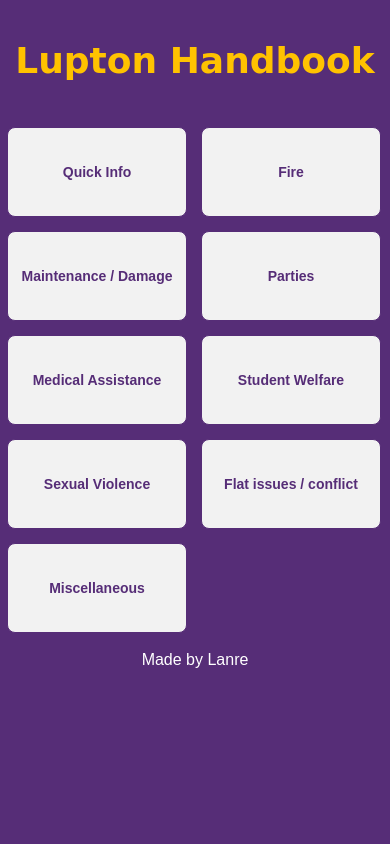
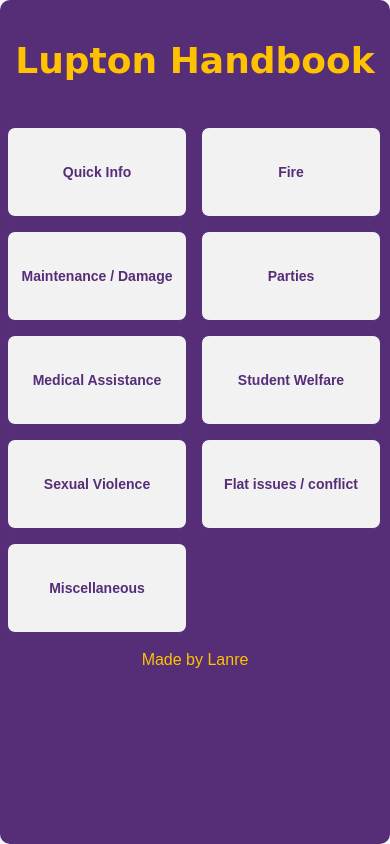
Before and after one commit to Lanrayy/Lupton-Handbook, a Flask app: page / in a window 390 px wide. Run offline with Flask 2, Linux system fonts and the light colour scheme; some web fonts are replaced.

Commit message:
Made the app  mobile only

```diff
--- a/app/static/styles.css
+++ b/app/static/styles.css
@@ -10,9 +10,19 @@ html{
 }
 
 body{
+    display: flex;
+    justify-content: center;
     width: 100%;
     height: 100%;
+    /* background-color: #562d77; */
+    background-color: rgb(246, 246, 246);
+}
+
+.app-container{
+    /* min-height: 844px; */
+    max-width: 390px;
     background-color: #562d77;
+    border-radius: 10px;
 }
 
 /* App title */
@@ -138,7 +148,7 @@ p {
     width: 100%;
     justify-content: center;
     align-items: center;
-    color: white;
+    color: #ffc200;
     /* margin: 10px 0px 10px 0px; */
     height: 40px;
 }
--- a/app/templates/base.html
+++ b/app/templates/base.html
@@ -24,6 +24,7 @@
 
   </head>
   <body>
+    <div class="app-container">
       <!-- FLASHED MESSAGES -->
       <div >{% with messages = get_flashed_messages(with_categories=true) %}
           {% if messages %}
@@ -41,11 +42,15 @@
           <h1 class="app_title">Lupton Handbook</h1>
         </div>
 
+
+
           <!-- Page content -->
           {% block content %}{% endblock %}
+
 
       <div class="footer">
         <p>Made by Lanre</p>
       </div>
+    </div>
   </body>
 </html>
--- a/app/views.py
+++ b/app/views.py
@@ -170,7 +170,7 @@ def get_info(page_name):
 
 
         "fire_drill": ["Fire Drill", "These are carried out once per term and you may be asked to assist with\
-                        this. The times they are held vary but are usually when most people will be in.If you are asked to\
+                        this. The times they are held vary but are usually when most people will be in. If you are asked to\
                         help and you are available, you will meet the site staff before the drill to discuss the plan for\
                         its management. As soon as the alarm sounds, go outside with your room list and, as the students\
                         come out, make them move away from the blocks (it would be dangerous to stay close to them in a\
```
Lines whose indentation alone changed are shown as unchanged.
